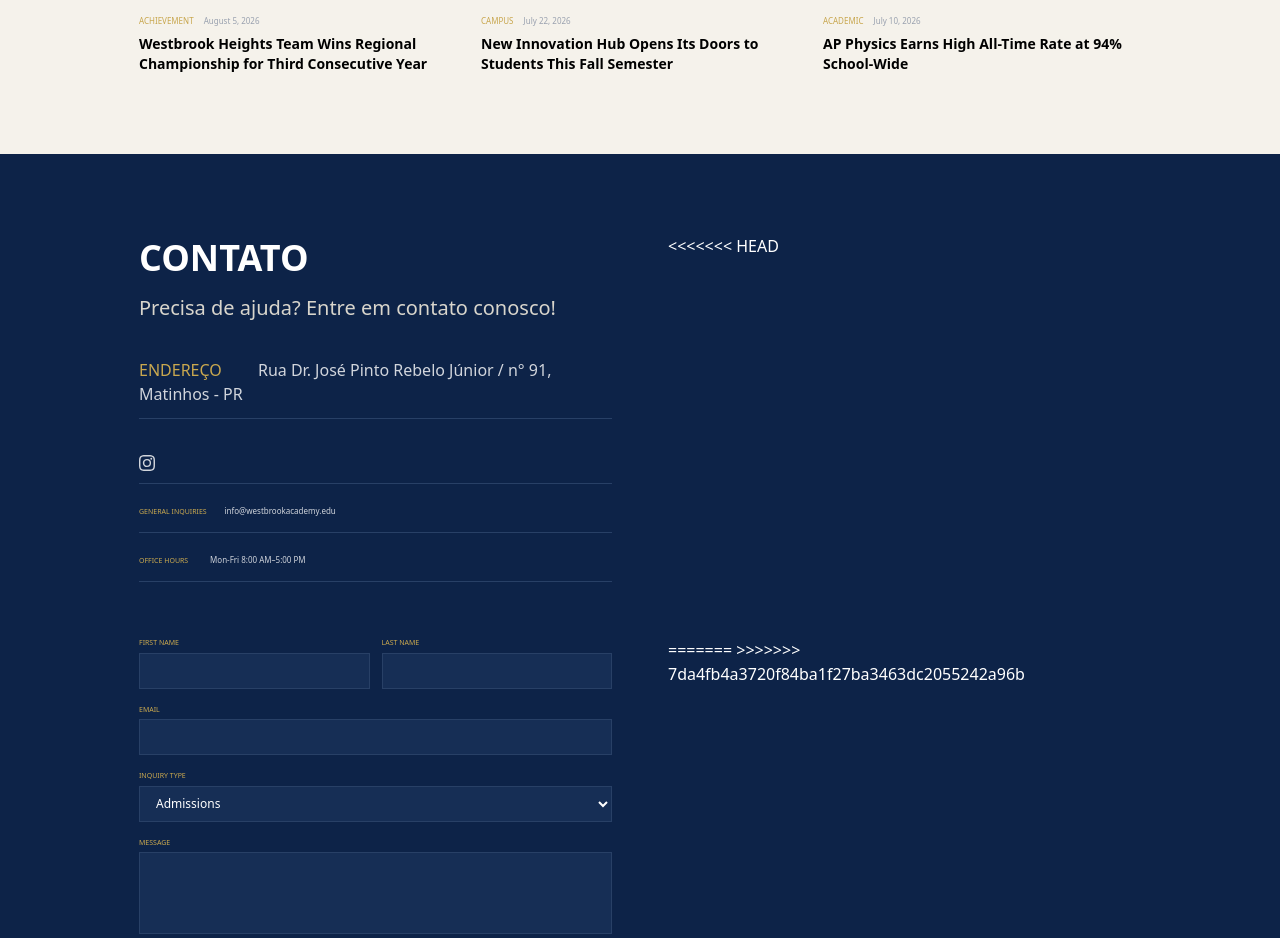
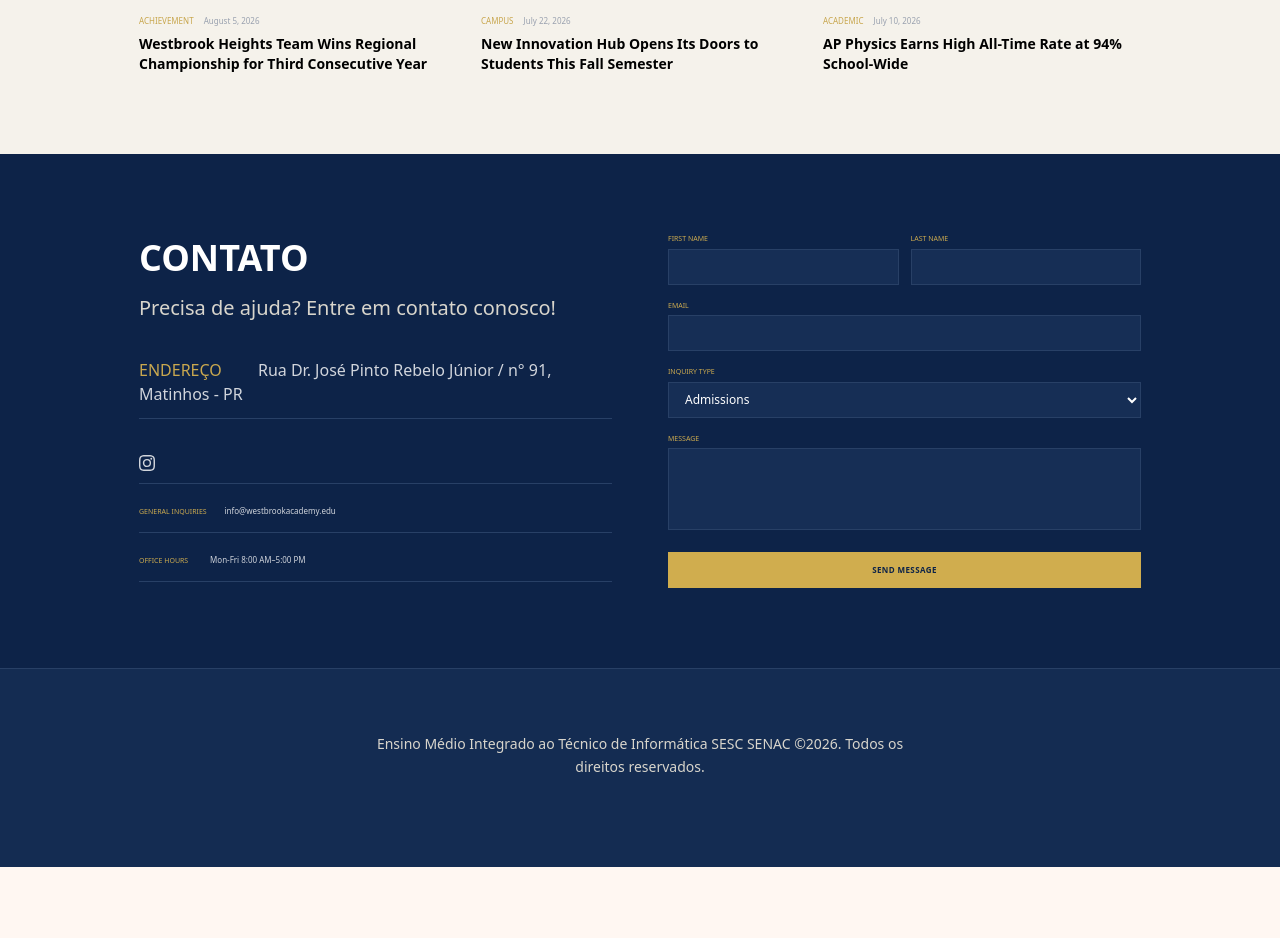
Before and after one commit to LuisGNespolo/InformativoSesc-Senac, a PHP site: page / in a window 1280 px wide. Shown: the part 4144-5082 px from the top of the page. After the commit the page ends 5011 px from the top, so only its background shows below. Run offline with PHP 8.4, Linux system fonts and the light colour scheme; style sheets or scripts are compiled from the project's sources.

Commit message:
commit patrick json atualizado

```diff
--- a/index.php
+++ b/index.php
@@ -701,7 +701,6 @@
                                 </div>
                             </div>
                         </div>
-<<<<<<< HEAD
                         <!-- FORMULÁRIO -->
                         <div>
                             <form action="#" method="POST">
@@ -852,8 +851,6 @@
                                 </button>
                             </form>
                         </div>
-=======
->>>>>>> 7da4fb4a3720f84ba1f27ba3463dc2055242a96b
                     </div>
                 </div>
             </section>
@@ -869,5 +866,4 @@
         </div>
     </footer>
 </body>
-
 </html>
--- a/package.json
+++ b/package.json
@@ -1,4 +1,7 @@
 {
+  "scripts": {
+    "dev": "tailwindcss -i ./assets/css/input.css -o ./assets/dist/output.css --watch"
+  },
   "dependencies": {
     "@tailwindcss/cli": "^4.3.3",
     "tailwindcss": "^4.3.3"
```
